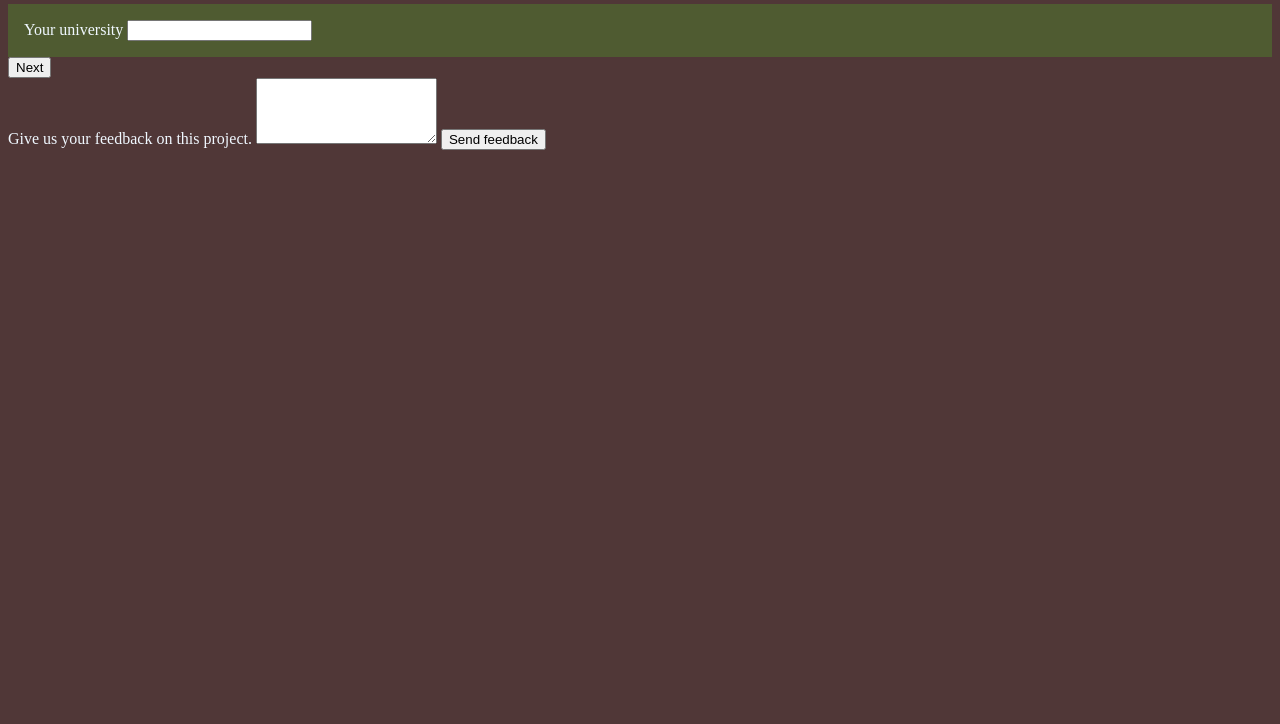
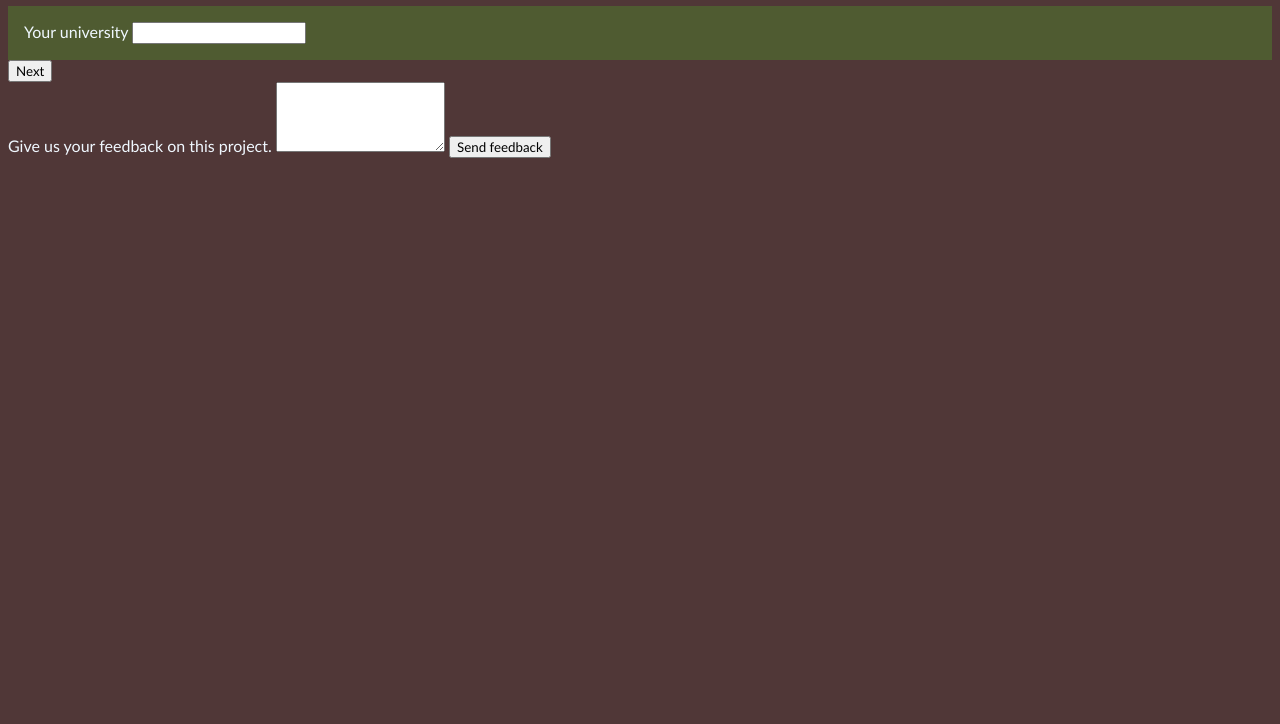
Before and after one commit to aimepaccy/residency-pathway, a website: page public/index.html in a window 1280 px wide. Shown: the part 76-800 px from the top of the page. Drawn offline with Linux system fonts and the light colour scheme.

Commit message:
Add page font and inherit it in form controls

```diff
--- a/public/style.css
+++ b/public/style.css
@@ -1,6 +1,7 @@
 body {
     color: aliceblue;
     background-color: rgb(80, 55, 55);
+    font-family: 'Trebuchet MS', 'Lucida Sans Unicode', 'Lucida Grande', 'Lucida Sans', Arial, sans-serif;
 }
 
 h1 {
@@ -11,3 +12,10 @@ h1 {
     background-color: rgb(79, 91, 49);
     padding: 16px;
 }
+
+input,
+select,
+button,
+textarea {
+    font-family: inherit;
+}
```
